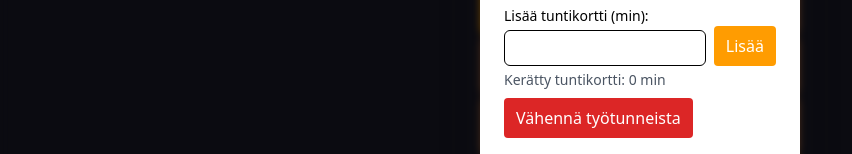
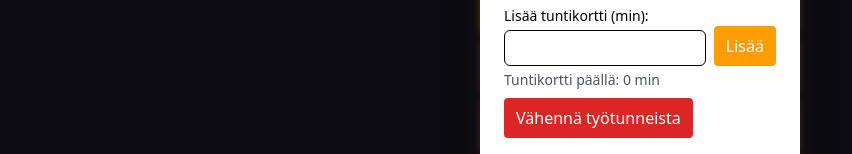
Before and after one commit to ramzorrr/polku, a React (Vite) app: page / in a window 1280 px wide. Both pictures are taken after a click on the button "Lisää suorite". Shown: the part 442-596 px from the top of the page, without its empty margins (0-852 px from the left). Built offline with nearby package versions, Linux system fonts and the light colour scheme.

Commit message:
forgot to save last update

```diff
--- a/src/PerformanceModal.tsx
+++ b/src/PerformanceModal.tsx
@@ -236,7 +236,7 @@ const PerformanceModal: React.FC<PerformanceModalProps> = ({
               </button>
             </div>
             <p className="mt-1 text-sm text-gray-600">
-              Kerätty tuntikortti: {formData.tuntikortti ? formData.tuntikortti : '0'} min
+              Tuntikortti päällä: {formData.tuntikortti ? formData.tuntikortti : '0'} min
             </p>
             <button type="button" onClick={handleDeductTuntikortti} className="mt-2 px-3 py-2 bg-red-600 text-white rounded">
               Vähennä työtunneista
```
